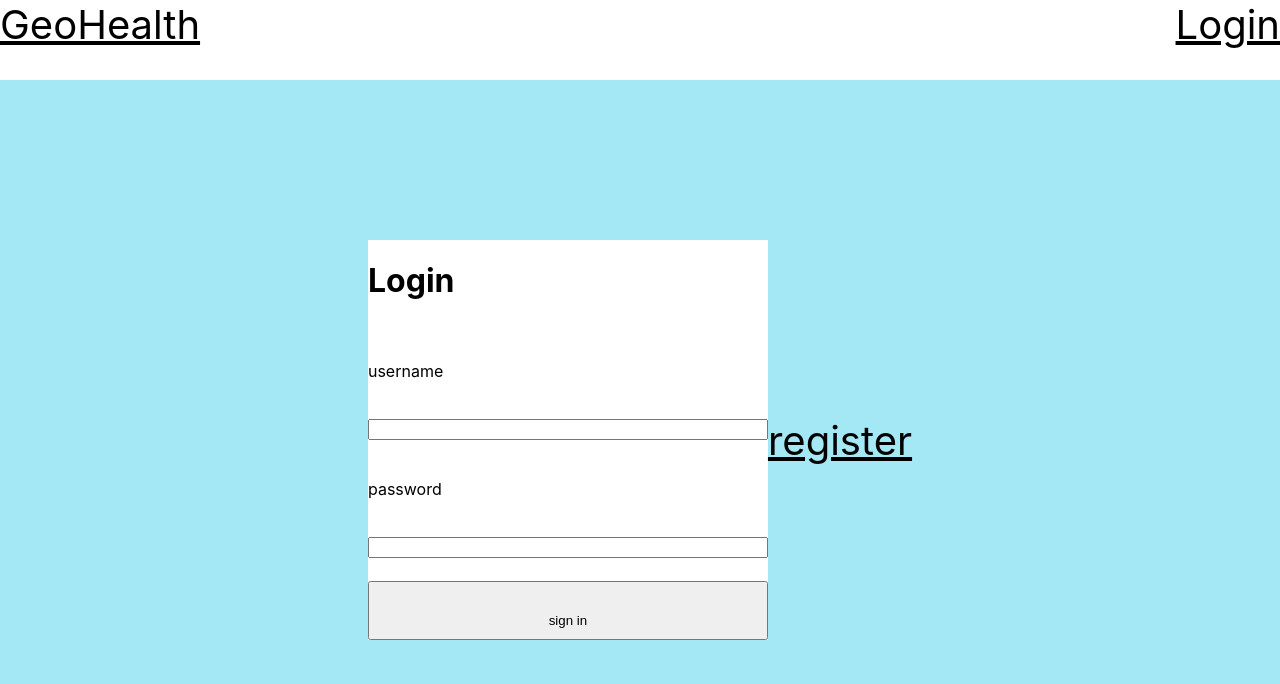
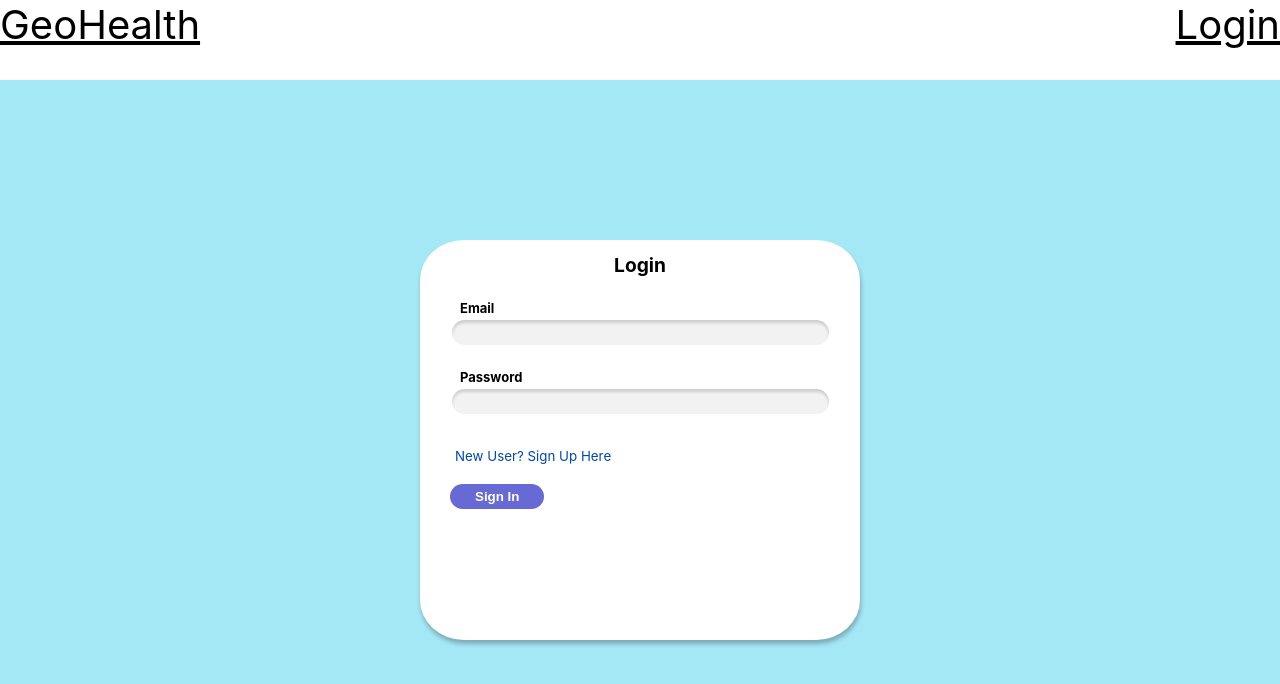
Before and after one commit to amanda-gonzalez/GeoHealth, a React (Create React App) app in the folder app/: page /login in a window 1280 px wide. Shown: the top 684 px of the page. Built offline with nearby package versions, Linux system fonts and the light colour scheme.

Commit message:
Update Login.js

```diff
--- a/app/src/pages/Login.js
+++ b/app/src/pages/Login.js
@@ -1,12 +1,10 @@
-import React from "react";
+import React, {useState} from "react";
 import Navbar from "../components/Navbar";
 import styled from "styled-components";
+import {Link} from "react-router-dom";
+import axios from "axios";
 
-import LoginForm from "../components/LoginForm";
-
-import {Link} from "react-router-dom";
 import './app.css';
-
 
 const Background = styled.div`
     background-color: #A4E7F5;
@@ -17,25 +15,77 @@ const Background = styled.div`
     justify-content: center;
 `;
 
+const Form = styled.form`
+    background-color: white;
+    height: 50vh;
+    width: 55vh;
+    border-radius: 10%;
+    box-shadow: 1px 4px 4px rgba(0, 0, 0, 0.25);
+`;
+
+// const ErrorMessage = styled.span`
+//   color: red;
+//   font-size: 0.7rem;
+//   display: block;
+// `;
+
 
 const MenuItem = styled(Link)`
     font-size: 5vh;
+    font-size: smaller;
     color: black;
+    text-decoration: none;
 `;
 
-const Input = styled.input`
-`;
+const LoginForm = () => {
+    const apiLink = "http://localhost:4000/api/auth/login";
+    const [inputs, setInputs] = useState({
+        email: "",
+        password: ""
+    });
 
-const Login = () => {
 
-    return (
-        <div>
+    const handleChange = (e) => {
+        setInputs(prev=>({...prev, [e.target.name]: e.target.value}));
+    }
+    const login = async (e) => {
+        e.preventDefault();
+        try {
+            const response = await axios.post(apiLink, inputs);
+            console.log(response);
+        } catch (error) {
+            console.log(error);
+        }
+    }
+
+    return(
+        <div id="Login">
             <Navbar/>
             <Background>
-                <LoginForm/>
-                    <MenuItem to="/register">register</MenuItem>
+                <Form action="" onSubmit={login}>
+                    <h1 id="title">Login</h1>
+                    <div class="credentials">
+                        <div id="emailDiv">
+                            <label htmlFor="email"><strong>Email</strong></label>
+                            <input onChange={handleChange} type="email" id="email" name="email" style={{paddingTop: 5+'px',
+                                                                                                        paddingBottom: 5+'px',
+                                                                                                        paddingLeft: 100+'px',
+                                                                                                        paddingRight: 100+'px',}}/>
+                        </div>
+                        <div id="passwordDiv">
+                            <label htmlFor="password"><strong>Password</strong></label>
+                            <input onChange={handleChange} type="password" id="password" name="password" style={{paddingTop: 5+'px',
+                                                                                                        paddingBottom: 5+'px',
+                                                                                                        paddingLeft: 100+'px',
+                                                                                                        paddingRight: 100+'px',}}/>
+                        </div>
+                    </div>
+                    <MenuItem id="registerRedirect" to="/register">New User? Sign Up Here</MenuItem>
+                    <button type="signin" id="signup">Sign In</button><br/>
+                </Form>
             </Background>
         </div>
     )
 }
-export default Login;
+
+export default LoginForm;
```
